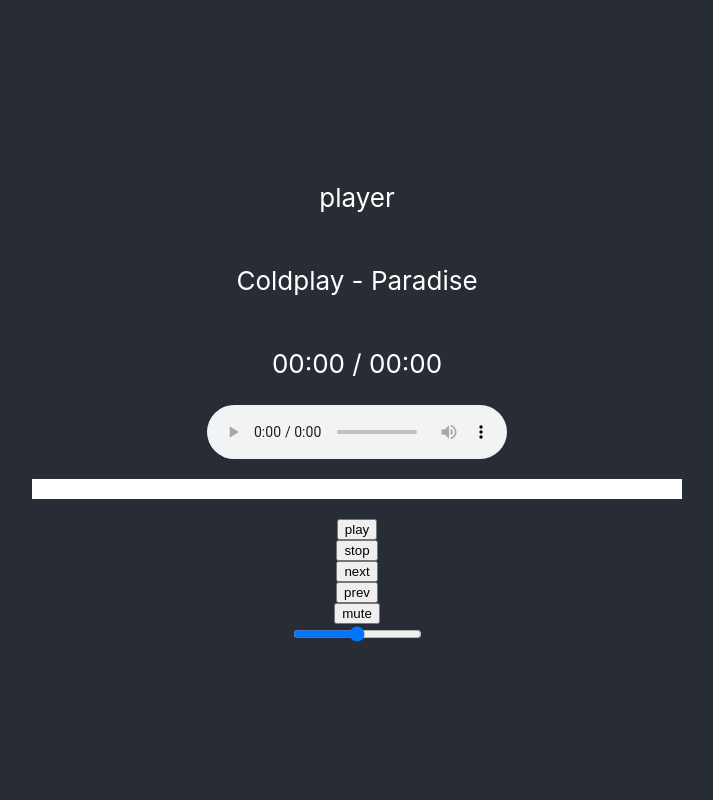
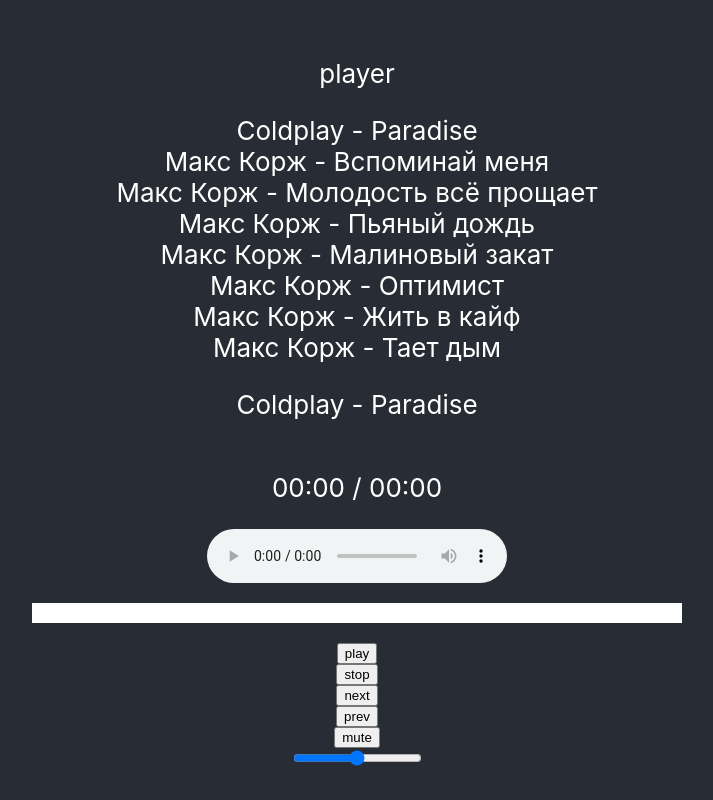
Before and after one commit to rakulagin/music, a React (Create React App) app: page / in a window 1280 px wide. Shown: the whole page, without its empty margins (283-996 px from the left). Built offline with nearby package versions, Linux system fonts and the light colour scheme; the HTML template or start-up script is replaced by a standard one.

Commit message:
начал делать плейлист

```diff
--- a/src/App.js
+++ b/src/App.js
@@ -128,6 +128,11 @@
     <div className="App">
       <header className="App-header">
         <p>player</p>
+        {songsList.map((song, id) => (
+          <div key={id}>
+            {song.artist} - {song.title}
+          </div>
+        ))}
         <p>{songsList[currentSongIndex].artist} - {songsList[currentSongIndex].title}</p>
         <p>{currentDisplayTime} / {duration}</p>
         <audio ref={audioRef}
```
